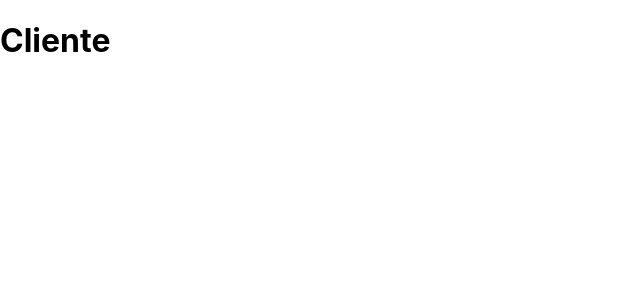
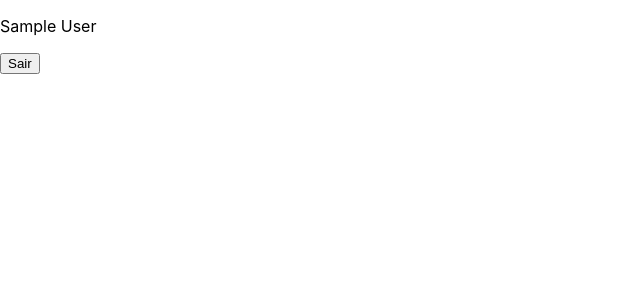
Before and after one commit to jorgezup/delivery-app, a React (Create React App) app in the folder front-end/: page /customer/products in a window 1280 px wide. Shown: the top 300 px of the page, without its empty margins (0-640 px from the left). Built offline with nearby package versions, Linux system fonts and the light colour scheme; sample sign-in values are in the browser's storage.

Commit message:
feat: header das páginas

```diff
--- /dev/null
+++ b/front-end/src/Components/Header.js
@@ -0,0 +1,29 @@
+import React, { useEffect, useState } from 'react';
+import { Link, useHistory } from 'react-router-dom';
+
+function Header() {
+  const [customerName, setCustomerName] = useState('');
+  const history = useHistory();
+
+  useEffect(() => {
+    const localData = localStorage.getItem('userInfos');
+    const objUser = JSON.parse(localData);
+    setCustomerName(objUser.name);
+  }, []);
+
+  return (
+    <nav>
+      <div>
+        <Link to="/customer/products" />
+        <Link to="/customer/checkout" />
+      </div>
+      <div>
+        <p>{customerName}</p>
+        <button type="button" onClick={ () => history.push('/login') }>Sair</button>
+      </div>
+
+    </nav>
+  );
+}
+
+export default Header;
--- a/front-end/src/Pages/Customer.js
+++ b/front-end/src/Pages/Customer.js
@@ -1,9 +1,10 @@
 import React from 'react';
+import Header from '../Components/Header';
 
 function Custumer() {
   return (
     <div>
-      <h1>Cliente</h1>
+      <Header />
     </div>
   );
 }
```
